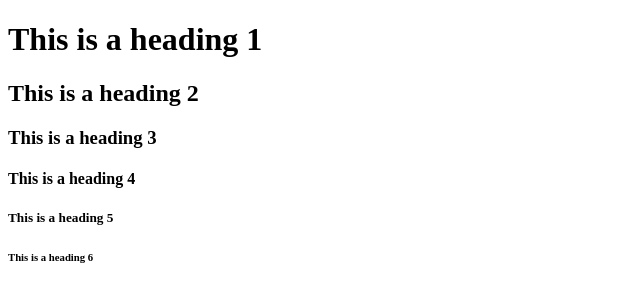
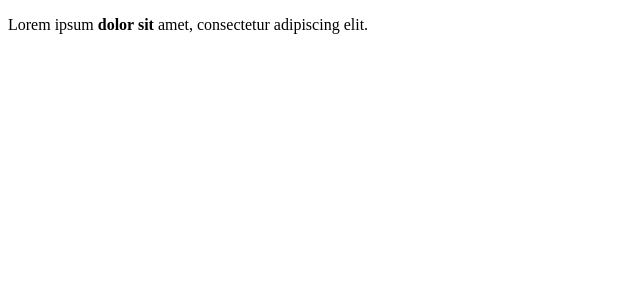
Before and after one commit to ai94iq/random-web, a plain HTML site: page random.html in a window 1280 px wide. Shown: the whole page, without its empty margins (0-640 px from the left). Drawn offline with Linux system fonts and the light colour scheme.

Commit message:
random: paragraph with strong element
Signed-off-by: Abdulwahab Isam <abdoi94.iq@gmail.com>

```diff
--- a/random.html
+++ b/random.html
@@ -6,11 +6,6 @@
     <meta charset="UTF-8">
   </head>
   <body>
-    <h1>This is a heading 1</h1>
-    <h2>This is a heading 2</h2>
-    <h3>This is a heading 3</h3>
-    <h4>This is a heading 4</h4>
-    <h5>This is a heading 5</h5>
-    <h6>This is a heading 6</h6>
+    <p>Lorem ipsum <strong>dolor sit</strong> amet, consectetur adipiscing elit.</p>
   </body>
 </html>
```
